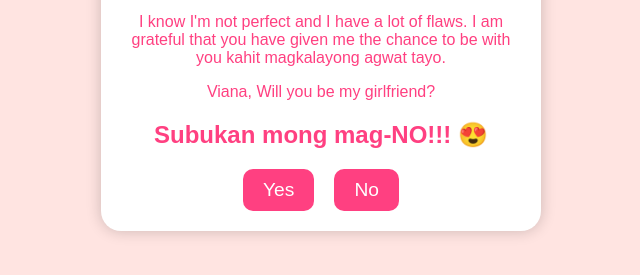
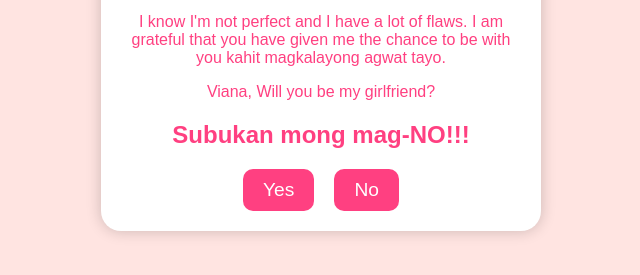
Before and after one commit to sinigangg/LJA, a plain HTML site: page index.html in a window 1280 px wide. Shown: the part 371-646 px from the top of the page, without its empty margins (319-959 px from the left). Drawn offline with Linux system fonts and the light colour scheme.

Commit message:
Update index.html

```diff
--- a/index.html
+++ b/index.html
@@ -114,7 +114,7 @@
         <p>
              Viana, Will you be my girlfriend?
         </p>
-        <h2>Subukan mong mag-NO!!! 😍</h2>
+        <h2>Subukan mong mag-NO!!! </h2>
         <div class="button-container">
             <button class="btn" onclick="showMessage()">Yes</button>
             <button class="btn no-btn" id="noButton" onmouseover="moveButton()">No</button>
```
